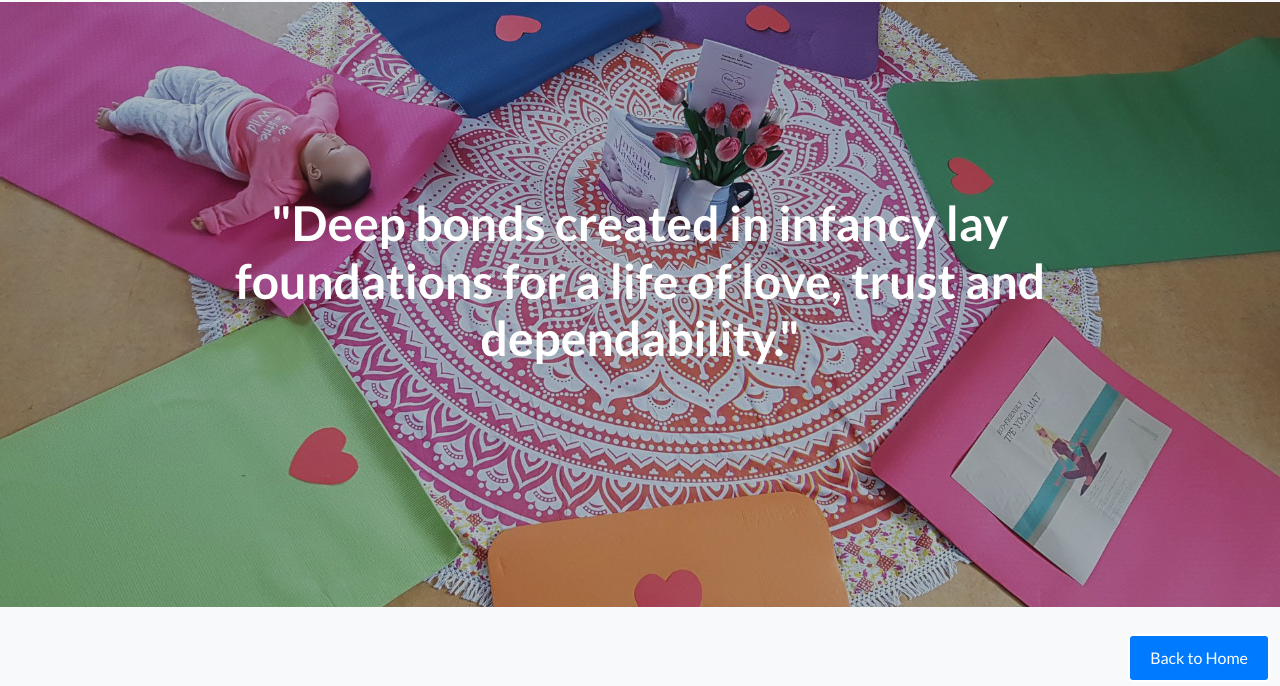
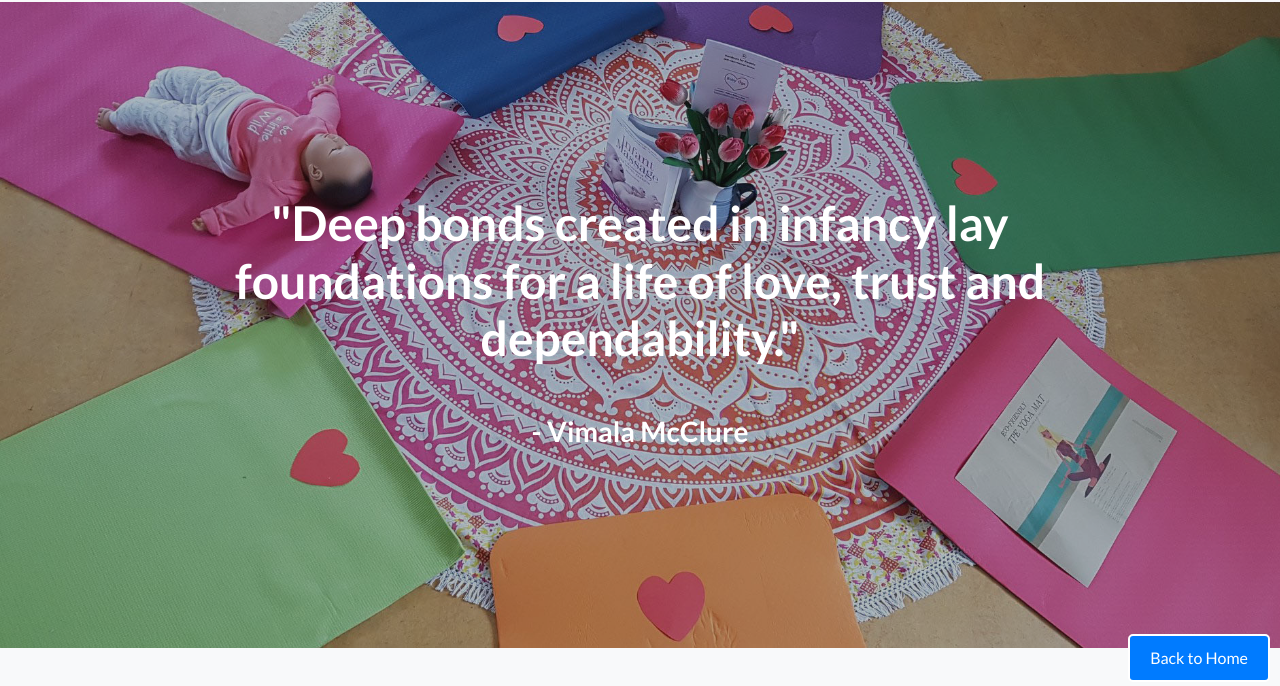
Before and after one commit to Sinead199/Sinead199.github.io, a website: page index.html in a window 1280 px wide. Shown: the part 114-800 px from the top of the page. Drawn offline with nearby package versions, Linux system fonts and the light colour scheme.

Commit message:
update index.html
Give credit to quote

```diff
--- a/index.html
+++ b/index.html
@@ -62,6 +62,7 @@
       <div class="row">
         <div class="col-xl-9 mx-auto">
           <h1 class="mb-5">"Deep bonds created in infancy lay foundations for a life of love, trust and dependability."</h1>
+		  <h3>- Vimala McClure</h3>
         </div>
       </div>
     </div>
```
